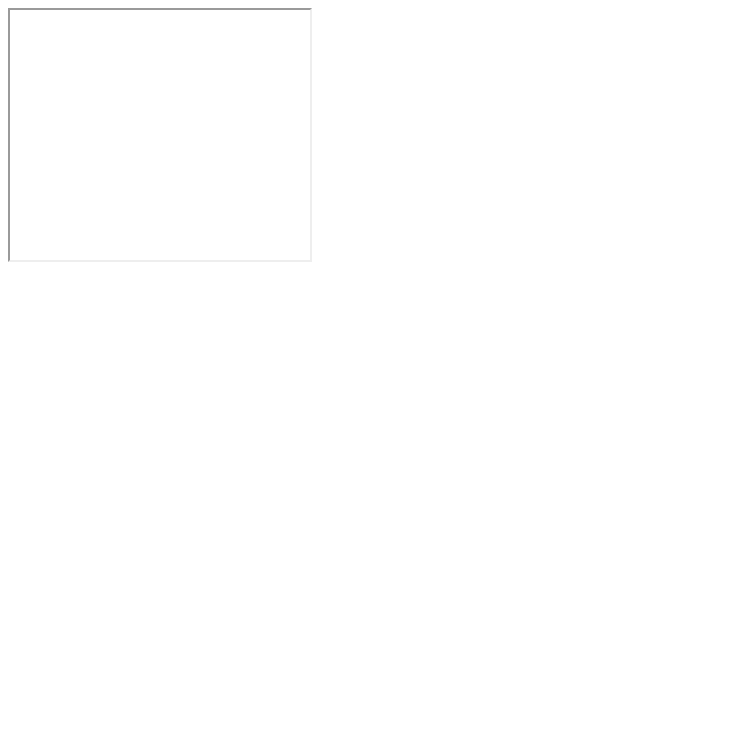
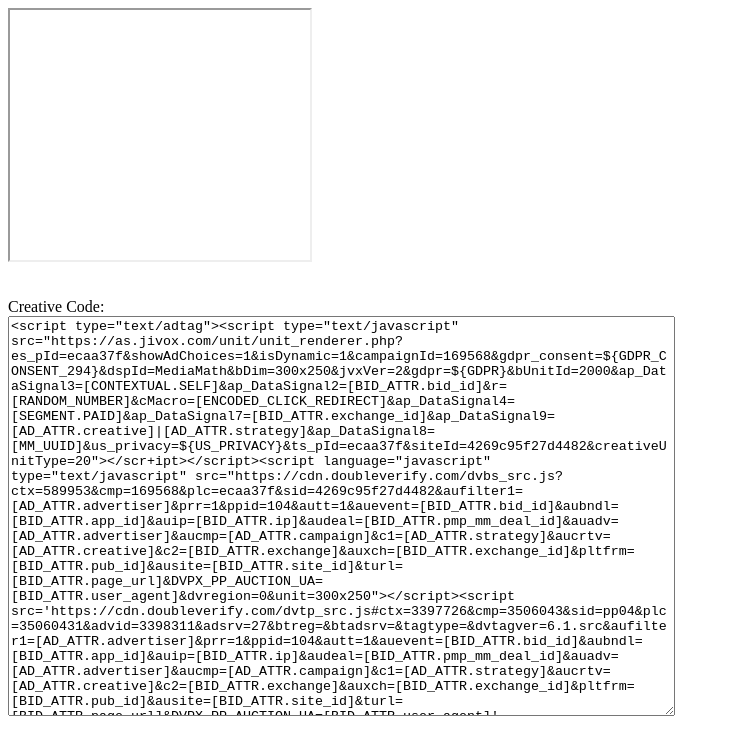
Before and after one commit to duanehutchins/dvtest, a plain HTML site: page index.html in a window 1280 px wide. Shown: the whole page, without its empty margins (0-730 px from the left). Drawn offline with Linux system fonts and the light colour scheme.

Commit message:
Update index.html

```diff
--- a/index.html
+++ b/index.html
@@ -4,5 +4,11 @@
 </head>
 <body>
 <iframe id="adframe" srcdoc="<html><head></head><body style='margin: 0;'></body></html>" style="width: 300px; height: 250px;"></iframe>
+
+<br><br><br>
+Creative Code:
+<br>
+<textarea id="adframesource" style="width:50em;height:30em"></textarea>
+
 </body>
 </html>
```
